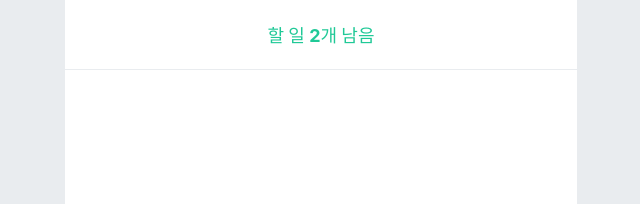
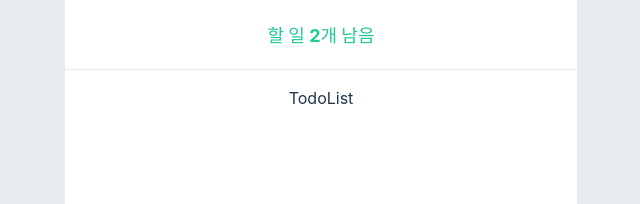
Before and after one commit to qkrcodus/todolist-react, a React (Vite) app: page / in a window 1280 px wide. Shown: the part 154-358 px from the top of the page, without its empty margins (319-959 px from the left). Built offline with nearby package versions, Linux system fonts and the light colour scheme.

Commit message:
feat: add TodoList 컴포넌트

```diff
--- a/src/App.jsx
+++ b/src/App.jsx
@@ -2,6 +2,7 @@ import {createGlobalStyle} from 'styled-components';
 import './App.css'
 import { TodoTemplate } from './pages/main/TodoTemplate';
 import { TodoHead } from './pages/main/TodoHead';
+import {TodoList} from './pages/main/TodoList';
 
 //styled component 를 만들고 이를 함수형 컴포넌트에 렌더링해준다.
 const GlobalStyle=createGlobalStyle`
@@ -15,6 +16,7 @@ function App() {
     <GlobalStyle/>
     <TodoTemplate>
     <TodoHead/>
+    <TodoList/>
     </TodoTemplate>
    </div>
   )
--- a/src/pages/main/TodoItem.jsx
+++ b/src/pages/main/TodoItem.jsx
@@ -1,5 +1,5 @@
 import React from 'react'
-
+import styled from 'styled-components'
 export const todoItem = () => {
   return (
     <div>todoItem</div>
--- a/src/pages/main/TodoList.jsx
+++ b/src/pages/main/TodoList.jsx
@@ -2,9 +2,13 @@ import React from 'react';
 import styled from 'styled-components';
 
 const TodoListBlock=styled.div`
+  flex: 1;
+  padding: 20px 32px;
+  padding-bottom: 48px;
+  overflow-y: auto;
 
-    `;
-//함수형 컴포넌트
+`;
+
 export const TodoList = () => {
   return (
     <div>
--- a/src/pages/main/TodoTemplate.jsx
+++ b/src/pages/main/TodoTemplate.jsx
@@ -9,6 +9,7 @@ background: white;
 border-radius:20px;
 
 `
+// props로 부모요소 안에 묶인 자식요소 전달해줌
 export const TodoTemplate = ({children}) => {
   return (
     <TodoTemplateBlock>
```
